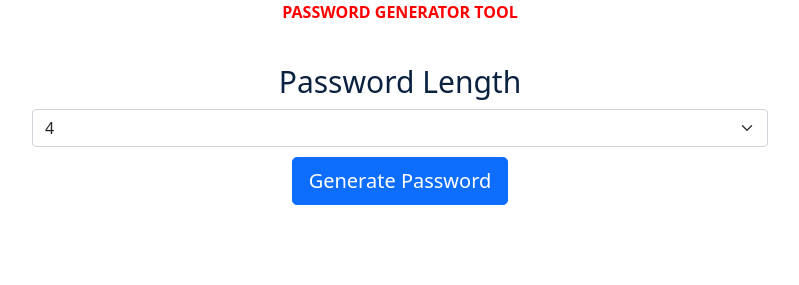
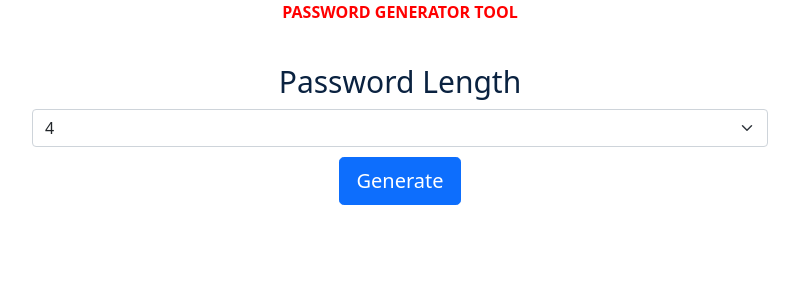
Before and after one commit to gustavocmaciel/random-pass, a Flask app: page / in a window 1280 px wide. Shown: the part 338-623 px from the top of the page, without its empty margins (240-1039 px from the left). Run offline with Flask 2, Linux system fonts and the light colour scheme.

Commit message:
Update submit button

```diff
--- a/templates/index.html
+++ b/templates/index.html
@@ -15,7 +15,7 @@
                 <option value="64">64</option>
             </select>
         </div>
-        <input type="submit" class="btn btn-lg btn-primary gen-button" value="Generate Password">
+        <input type="submit" class="btn btn-lg btn-primary gen-button" value="Generate">
     </form>
 
 {% endblock %}
```
